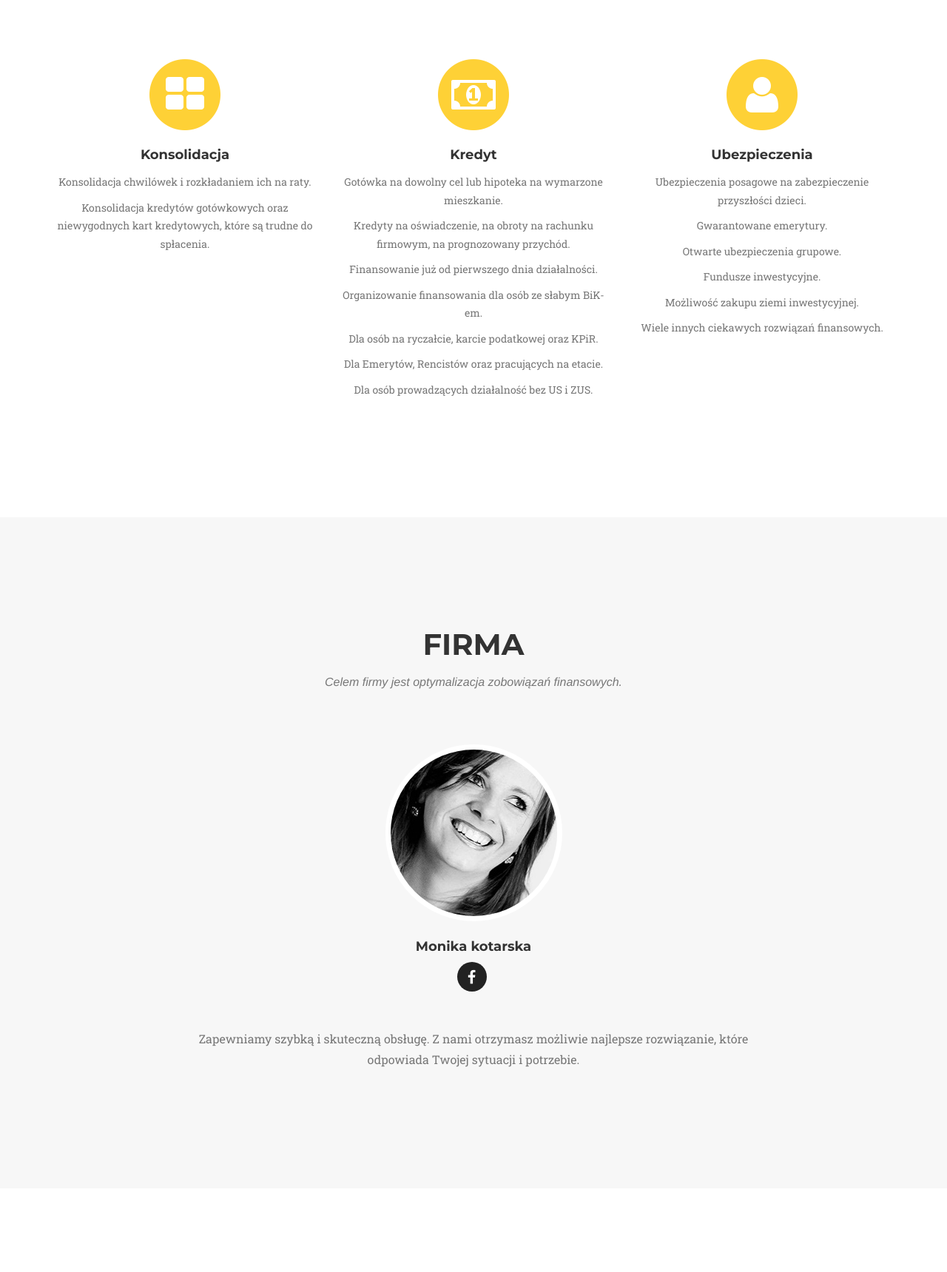
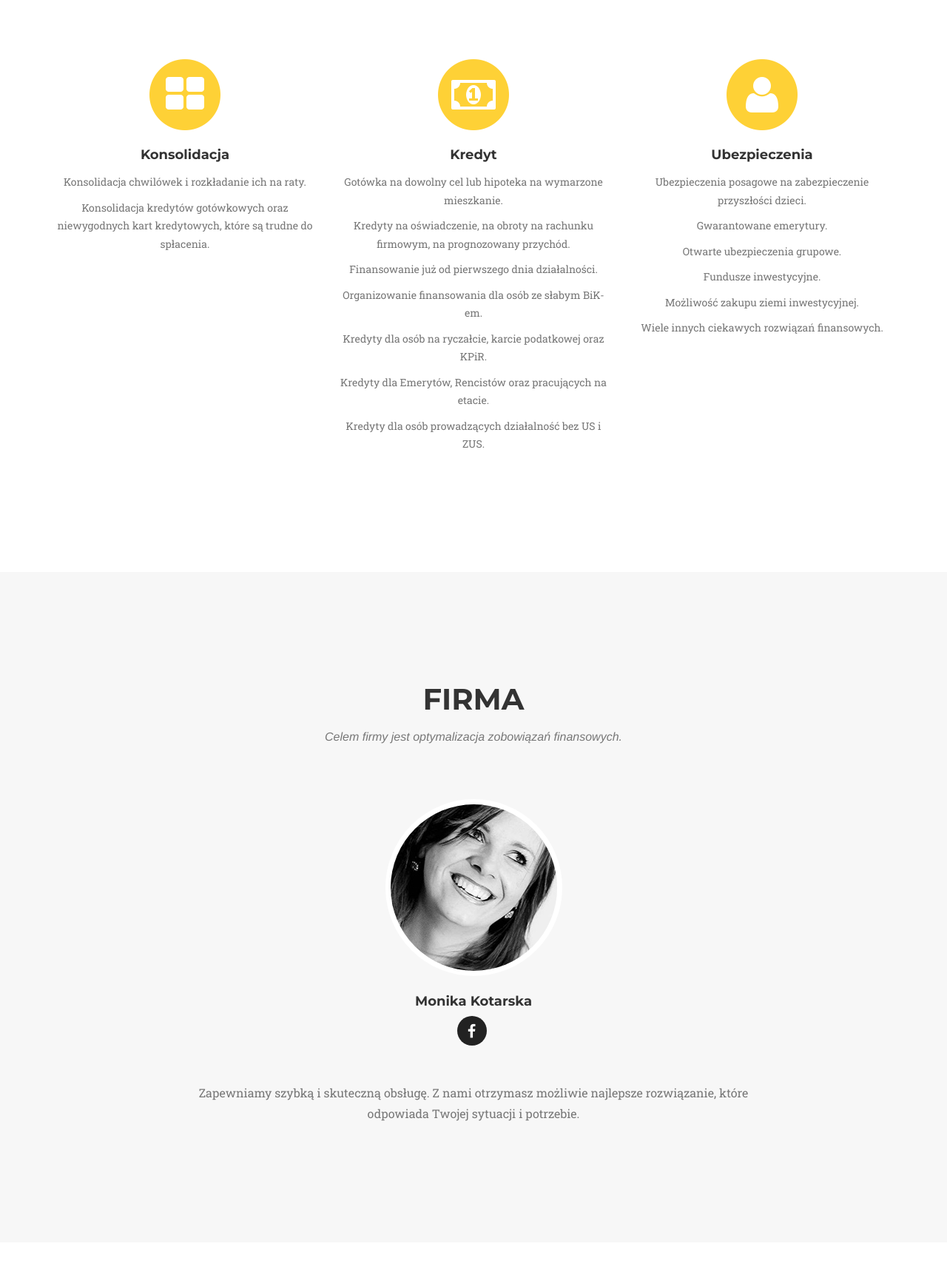
Before and after one commit to m4rc1no5/monikakotarska, a PHP site: template views/base.twig in a window 1280 px wide. Shown: the part 1062-2781 px from the top of the page at 74% size. Run offline with PHP 8.4, Linux system fonts and the light colour scheme; the template is opened without the code that fills it, so the values that code supplies are empty; some libraries are stand-ins or nearby versions; some web fonts are replaced.

Commit message:
Improve template

```diff
--- a/views/base.twig
+++ b/views/base.twig
@@ -89,11 +89,8 @@
             <div class="col-lg-12 text-center">
                 <h2 class="section-heading">Oferta</h2>
                 <h3 class="section-subheading text-muted">Celem naszej firmy jest optymalizacja zobowiązań finansowych.<br><br>
-                    Firma współpracuje z dwunastoma
-                    bankami, ośmioma instytucjami
-                    poza bankowymi.<br><br>Zajmujemy się
-                    organizowaniem finansowania dla
-                    osób fizycznych oraz firm.</h3>
+                    Firma współpracuje z dwunastoma bankami, ośmioma instytucjami poza bankowymi.<br><br>
+                    Zajmujemy się organizowaniem finansowania dla osób fizycznych oraz firm.</h3>
             </div>
         </div>
         <div class="row text-center">
@@ -103,7 +100,7 @@
                         <i class="fa fa-th-large fa-stack-1x fa-inverse"></i>
                     </span>
                 <h4 class="service-heading">Konsolidacja</h4>
-                <p class="text-muted">Konsolidacja chwilówek i rozkładaniem ich na raty.</p>
+                <p class="text-muted">Konsolidacja chwilówek i rozkładanie ich na raty.</p>
                 <p class="text-muted">Konsolidacja kredytów gotówkowych oraz niewygodnych kart kredytowych, które są trudne do spłacenia.</p>
             </div>
             <div class="col-md-4">
@@ -116,9 +113,9 @@
                 <p class="text-muted">Kredyty na oświadczenie, na obroty na rachunku firmowym, na prognozowany przychód.</p>
                 <p class="text-muted">Finansowanie już od pierwszego dnia działalności.</p>
                 <p class="text-muted">Organizowanie finansowania dla osób ze słabym BiK-em.</p>
-                <p class="text-muted">Dla osób na ryczałcie, karcie podatkowej oraz KPiR.</p>
-                <p class="text-muted">Dla Emerytów, Rencistów oraz pracujących na etacie.</p>
-                <p class="text-muted">Dla osób prowadzących działalność bez US i ZUS.</p>
+                <p class="text-muted">Kredyty dla osób na ryczałcie, karcie podatkowej oraz KPiR.</p>
+                <p class="text-muted">Kredyty dla Emerytów, Rencistów oraz pracujących na etacie.</p>
+                <p class="text-muted">Kredyty dla osób prowadzących działalność bez US i ZUS.</p>
             </div>
             <div class="col-md-4">
                     <span class="fa-stack fa-4x">
@@ -155,7 +152,7 @@
             <div class="col-sm-4">
                 <div class="team-member">
                     <img src="/public/template/agency/img/team/mk.jpg" class="img-responsive img-circle" alt="">
-                    <h4>Monika kotarska</h4>
+                    <h4>Monika Kotarska</h4>
                     <p class="text-muted"></p>
                     <ul class="list-inline social-buttons">
                         <li><a href="https://www.facebook.com/monia.kotarska" target="_blank"><i class="fa fa-facebook"></i></a>
@@ -231,7 +228,7 @@
             </div>
             <div class="col-md-4">
                 <ul class="list-inline social-buttons">
-                    <li><a href="#"><i class="fa fa-facebook"></i></a>
+                    <li><a href="https://www.facebook.com/posrednictwofinansowemonikakotarska/" target="_blank"><i class="fa fa-facebook"></i></a>
                     </li>
                 </ul>
             </div>
```
